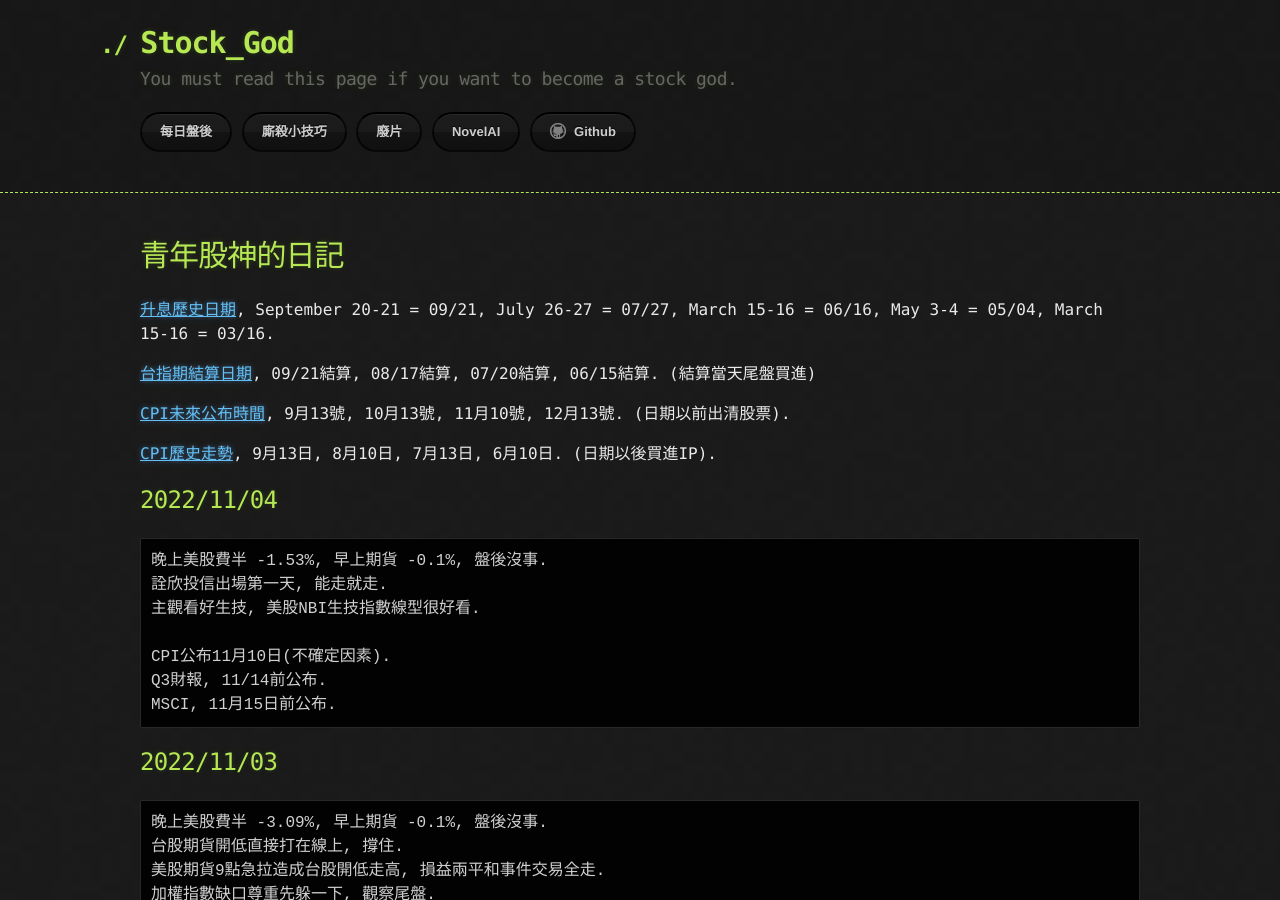
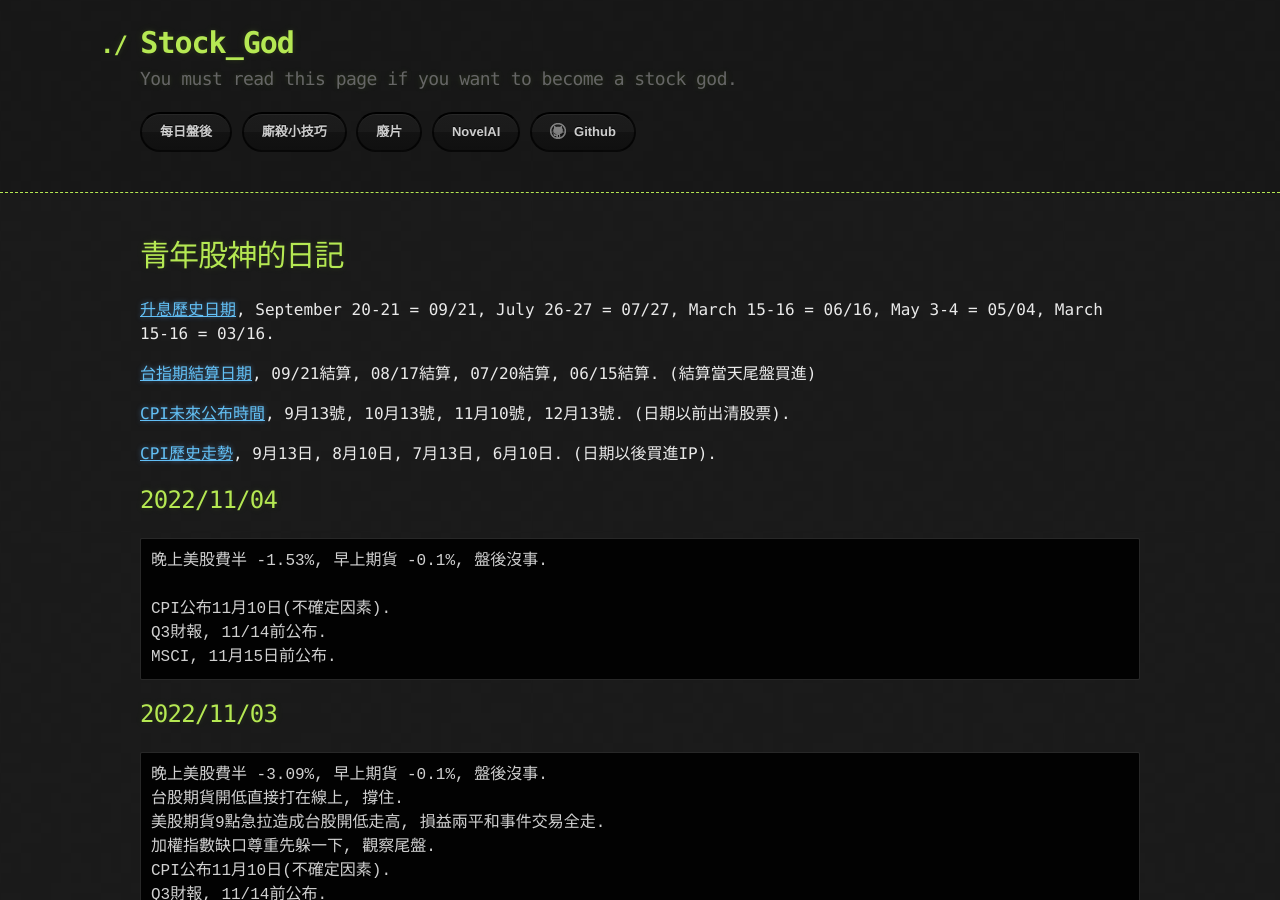
Before and after one commit to lepg5487/Stock_God, a Jekyll site: the page built from index.md, in a window 1280 px wide and 900 px high. Built offline with Jekyll 4.4.1, drawn with Linux system fonts in a browser that asks for light colours; our own code applies the rules of GitHub Pages for plain Markdown files.

Commit message:
Update index.md

````diff
--- a/index.md
+++ b/index.md
@@ -15,8 +15,6 @@ layout: testlayouts
 ## 2022/11/04
 ```
 晚上美股費半 -1.53%, 早上期貨 -0.1%, 盤後沒事.
-詮欣投信出場第一天, 能走就走.
-主觀看好生技, 美股NBI生技指數線型很好看.
 
 CPI公布11月10日(不確定因素).
 Q3財報, 11/14前公布.
````
